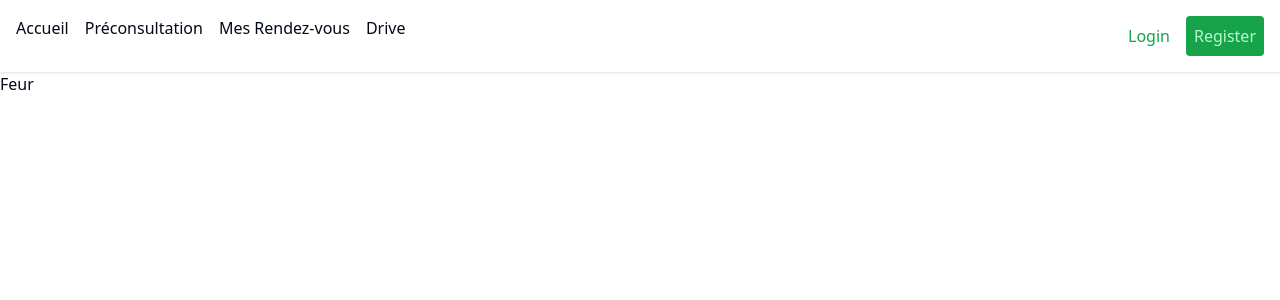
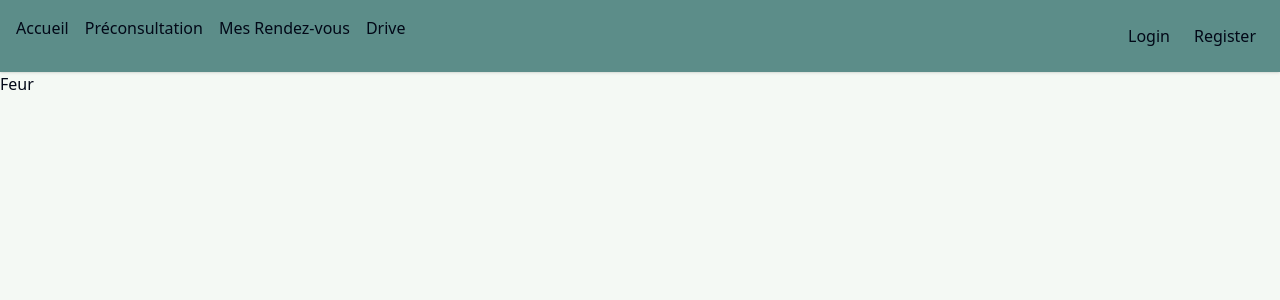
Before and after one commit to Skinsight-TER/front-skinsight, a Next.js app: page / in a window 1280 px wide. Shown: the top 300 px of the page. Built offline with nearby package versions, Linux system fonts and the light colour scheme; no server answers.

Commit message:
Login Page style done

```diff
--- a/app/auth/login/page.tsx
+++ b/app/auth/login/page.tsx
@@ -1,3 +1,8 @@
+'use client';
+
+import { Button } from "@/components/ui/button";
+import { Input } from "@/components/ui/input";
+import { Label } from "@/components/ui/label";
 import { useRef } from "react";
 
 type FormInputs = {
@@ -5,7 +10,7 @@ type FormInputs = {
   password: string;
 }
 
-const SinginPAge = () => {
+const SigninPage = () => {
   const login = async () => {
     const res = await fetch(process.env.NEXT_PUBLIC_BACKEND_URL + "/auth/login", {
       method: "POST",
@@ -20,10 +25,42 @@ const SinginPAge = () => {
     password: "",
   });
   return (
-    <div className="flex justify-center items-center bg">
-      <div>
-        Connexion
+    <div className="h-screen flex justify-center items-center">
+      <div className="flex flex-col items-center text-light-green bg-dark-green rounded-md shadow w-[550px] h-[500px] py-8">
+        <div className="px-4 text-3xl py-6">
+          Connexion
+        </div>
+        <div className="flex flex-col justify-between w-full h-full px-4">
+          <div>
+          <div className="py-2">
+            <Label htmlFor="email" className="flex items-start py-2">Email :</Label>
+            <Input
+              type="email"
+              id="email"
+              placeholder="xyz@mail.com"
+              required
+              onChange={(e) => (data.current.email = e.target.value)}
+              className="rounded-xl"
+              />
+          </div>
+          <div className="py-2">
+            <Label htmlFor="password" className="flex items-start py-2">Mot de passe :</Label>
+            <Input
+              type="password"
+              id="password"
+              required
+              onChange={(e) => (data.current.password = e.target.value)}
+              className="rounded-xl"
+            />
+          </div>
+          </div>
+          <div className="flex">
+            <Button onClick={login} className="w-full rounded-xl bg-cgreen text-2xl">Continue</Button>
+          </div>
+        </div>
       </div>
     </div>
   )
 }
+
+export default SigninPage
--- a/app/layout.tsx
+++ b/app/layout.tsx
@@ -13,9 +13,8 @@ export default function RootLayout( props: Props ) {
 
   return (
     <html lang="en">
-      <body>
+      <body className='bg-light-green'>
         <Providers>
-          <AppBar />
           {props.children}
         </Providers>
       </body>
--- a/app/page.tsx
+++ b/app/page.tsx
@@ -5,6 +5,7 @@ import AppBar from "@/components/AppBar";
 export default function Home() {
   return (
     <div>
+      <AppBar />
       Feur
     </div>
   )
--- a/package.json
+++ b/package.json
@@ -20,6 +20,7 @@
     "lucide-react": "^0.320.0",
     "next": "14.0.3",
     "next-auth": "^4.24.5",
+    "nodemon": "^3.0.3",
     "react": "^18",
     "react-dom": "^18",
     "react-hook-form": "^7.50.0",
--- a/tailwind.config.ts
+++ b/tailwind.config.ts
@@ -16,6 +16,13 @@ const config = {
       screens: {
         "2xl": "1400px",
       },
+    },
+    colors: {
+      'light-green': "#F4F9F4",
+      'light-green2': "#A7D7C5",
+      'cgreen': "#74B49B",
+      'dark-green': "#5C8D89",
+      'dark': "#0D0D0D",
     },
     extend: {
       colors: {
```
Also changed, not shown: 1 other file (tests, documents, lock files or other folders).
